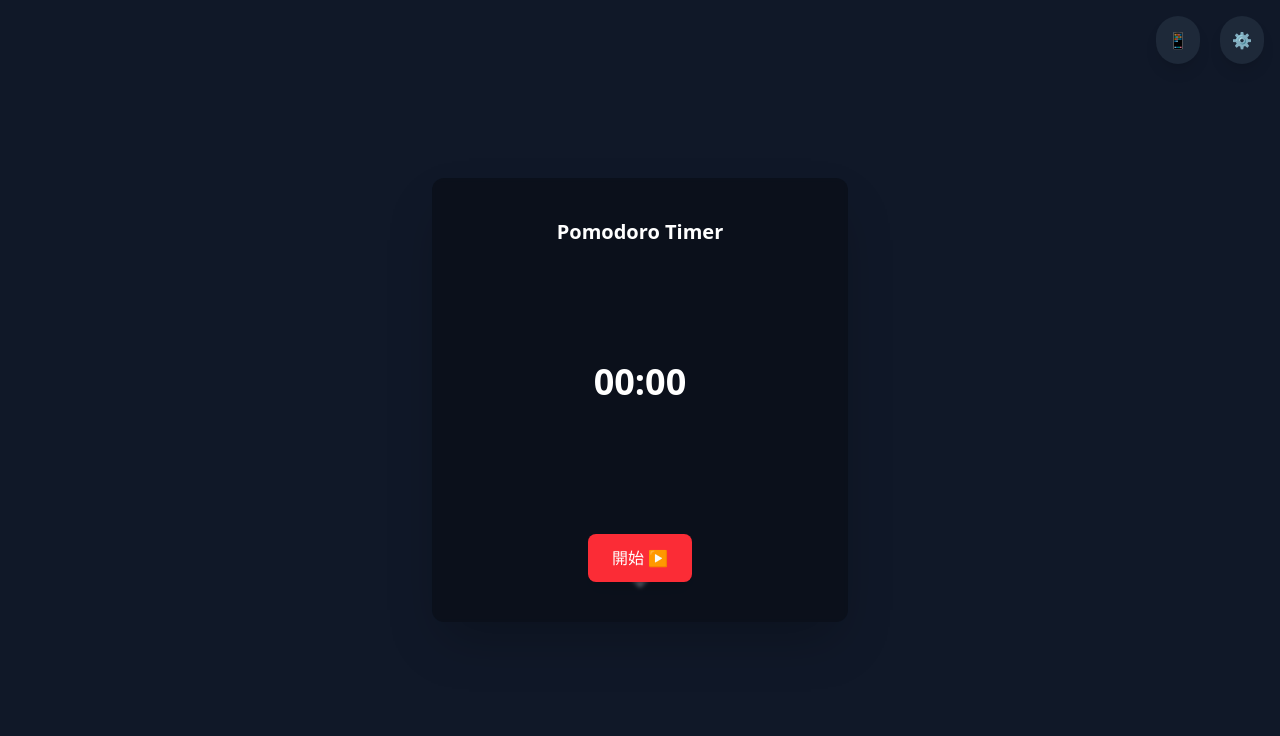
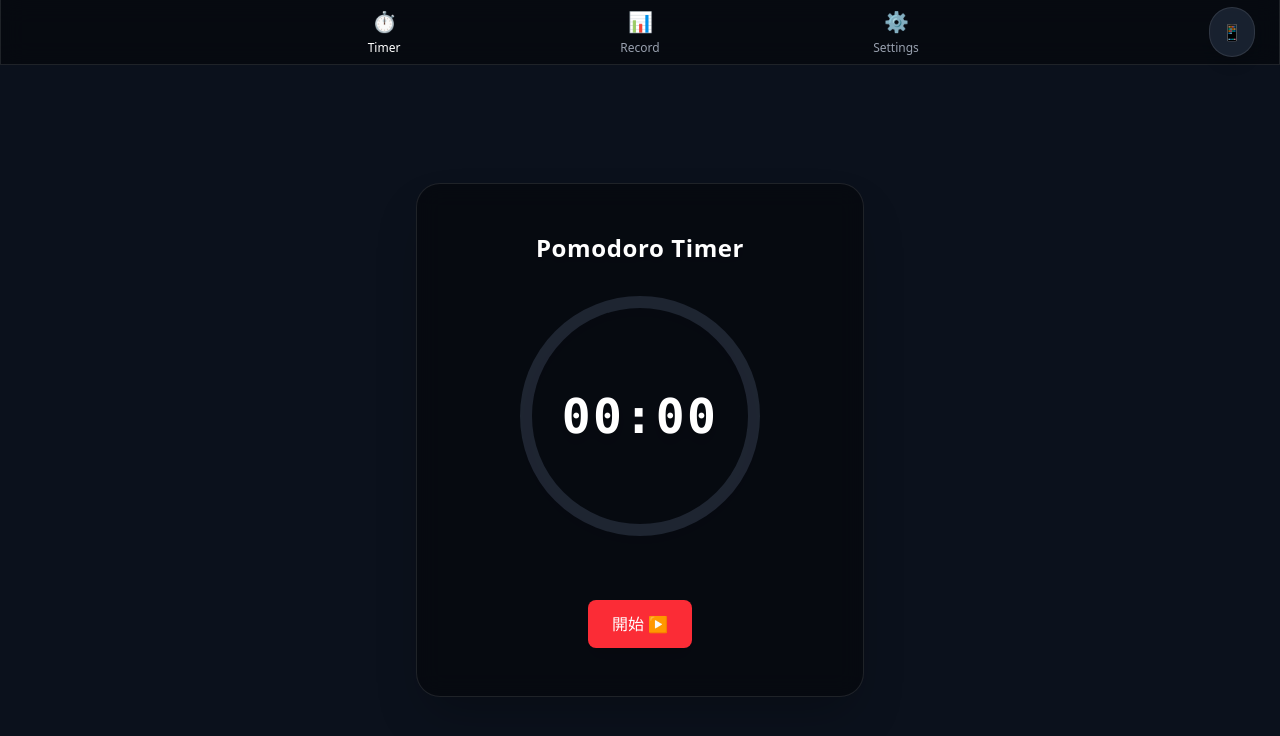
Before and after one commit to Nu424/yopomo, a React (Vite) app: page / in a window 1280 px wide. Shown: the top 736 px of the page. Built offline with nearby package versions, Linux system fonts and the light colour scheme.

Commit message:
feat(gen): デザインをおしゃれにしてもらった

```diff
--- a/src/components/SettingsForm.tsx
+++ b/src/components/SettingsForm.tsx
@@ -34,8 +34,6 @@ const SettingsForm: React.FC = () => {
 
   return (
     <div className="space-y-6">
-      <h1 className="text-2xl font-bold">設定</h1>
-
       {/* 作業時BGM設定 */}
       <div className="space-y-2">
         <h2 className="text-lg font-medium">作業時のBGM</h2>
--- /dev/null
+++ b/src/components/TabBar.tsx
@@ -0,0 +1,56 @@
+import React from 'react';
+
+type TabType = 'timer' | 'record' | 'settings';
+
+interface TabBarProps {
+  currentTab: TabType;
+  onTabChange: (tab: TabType) => void;
+  action?: React.ReactNode;
+}
+
+const TabBar: React.FC<TabBarProps> = ({ currentTab, onTabChange, action }) => {
+  return (
+    <div className="fixed bottom-0 left-0 w-full z-50 glass border-t border-white/10 md:top-0 md:bottom-auto md:border-t-0 md:border-b">
+      <div className="relative flex justify-around items-center h-16 max-w-screen-md mx-auto">
+        <button
+          onClick={() => onTabChange('timer')}
+          className={`flex flex-col items-center justify-center w-full h-full transition-colors duration-200 ${
+            currentTab === 'timer' ? 'text-white' : 'text-gray-400 hover:text-gray-200'
+          }`}
+        >
+          <span className="text-xl mb-1">⏱️</span>
+          <span className="text-xs font-medium">Timer</span>
+        </button>
+
+        <button
+          onClick={() => onTabChange('record')}
+          className={`flex flex-col items-center justify-center w-full h-full transition-colors duration-200 ${
+            currentTab === 'record' ? 'text-white' : 'text-gray-400 hover:text-gray-200'
+          }`}
+        >
+          <span className="text-xl mb-1">📊</span>
+          <span className="text-xs font-medium">Record</span>
+        </button>
+
+        <button
+          onClick={() => onTabChange('settings')}
+          className={`flex flex-col items-center justify-center w-full h-full transition-colors duration-200 ${
+            currentTab === 'settings' ? 'text-white' : 'text-gray-400 hover:text-gray-200'
+          }`}
+        >
+          <span className="text-xl mb-1">⚙️</span>
+          <span className="text-xs font-medium">Settings</span>
+        </button>
+      </div>
+
+      {/* Action Button for Desktop (placed on the right side of the bar) */}
+      {action && (
+        <div className="hidden md:flex absolute right-6 top-1/2 -translate-y-1/2 z-50">
+          {action}
+        </div>
+      )}
+    </div>
+  );
+};
+
+export default TabBar;
--- a/src/components/TimerCircle.tsx
+++ b/src/components/TimerCircle.tsx
@@ -19,26 +19,38 @@ const TimerCircle: React.FC<TimerCircleProps> = ({ total, remaining, colorClass
   const displayTime = `${minutes.toString().padStart(2, '0')}:${seconds.toString().padStart(2, '0')}`;
 
   return (
-    <div className="flex flex-col items-center justify-center">
+    <div className="flex flex-col items-center justify-center filter drop-shadow-xl">
       <div className="relative inline-flex items-center justify-center">
         <svg
           height={radius * 2}
           width={radius * 2}
           className="transform -rotate-90"
         >
+          {/* Background circle */}
+          <circle
+            stroke="currentColor"
+            fill="transparent"
+            strokeWidth={strokeWidth}
+            r={normalizedRadius}
+            cx={radius}
+            cy={radius}
+            className="text-gray-700/50"
+          />
+          {/* Progress circle */}
           <circle
             stroke="currentColor"
             fill="transparent"
             strokeWidth={strokeWidth}
             strokeDasharray={`${circumference} ${circumference}`}
             style={{ strokeDashoffset }}
+            strokeLinecap="round"
             r={normalizedRadius}
             cx={radius}
             cy={radius}
             className={`${colorClass} transition-all duration-1000`}
           />
         </svg>
-        <div className="absolute text-4xl font-bold">{displayTime}</div>
+        <div className="absolute text-5xl font-bold tracking-wider font-mono drop-shadow-md">{displayTime}</div>
       </div>
     </div>
   );
--- a/src/index.css
+++ b/src/index.css
@@ -4,10 +4,18 @@
 
 @layer components {
     .glass {
-        @apply bg-black/30;
-        backdrop-filter: blur(2px);
+        @apply bg-black/40 border border-white/10;
+        backdrop-filter: blur(12px);
     }
-    .snap-y {
-      scroll-behavior: smooth;
+
+    /* Custom scrollbar for webkit */
+    ::-webkit-scrollbar {
+        width: 8px;
+    }
+    ::-webkit-scrollbar-track {
+        @apply bg-gray-900;
+    }
+    ::-webkit-scrollbar-thumb {
+        @apply bg-gray-700 rounded-full hover:bg-gray-600;
     }
 }
--- a/src/pages/PomodoroPage.tsx
+++ b/src/pages/PomodoroPage.tsx
@@ -12,6 +12,9 @@ import YouTubeBackground, { type YouTubePlayerRef } from '../components/YouTubeB
 import RecordList from '../components/RecordList';
 import SettingsForm from '../components/SettingsForm';
 import YouTubeEmbed from '../components/YouTubeEmbed';
+import TabBar from '../components/TabBar';
+
+type TabType = 'timer' | 'record' | 'settings';
 
 const PomodoroPage: React.FC = () => {
   const {
@@ -37,6 +40,9 @@ const PomodoroPage: React.FC = () => {
 
   const { addRecord } = useRecordStore();
 
+  // Tab state
+  const [activeTab, setActiveTab] = useState<TabType>('timer');
+
   // Picture-in-Picture
   const { isSupported: pipSupported, isOpen: pipOpen, error: pipError, pipWindow, openPiP, closePiP } = usePictureInPicture();
 
@@ -48,9 +54,6 @@ const PomodoroPage: React.FC = () => {
 
   // Chime management
   const [hasPlayedWarningChime, setHasPlayedWarningChime] = useState(false);
-
-  // Settings sidebar control
-  const [showSettings, setShowSettings] = useState(false);
 
   // Error message state
   const [errorMessage, setErrorMessage] = useState('');
@@ -90,8 +93,6 @@ const PomodoroPage: React.FC = () => {
   const { videoId } = useYouTubeEmbed(currentUrl);
 
   // chime.wavのURLを、場合に応じて変更する
-  // 開発中は、/src/assets/chime.wav を使用する
-  // https://xxx.github.ioの場合、/assets/chime.wav を使用する
   const isGitHubPages = window.location.hostname.includes('github.io');
   const chimeUrl = isGitHubPages ? '/yopomo/assets/chime.wav' : '/src/assets/chime.wav';
 
@@ -290,11 +291,6 @@ const PomodoroPage: React.FC = () => {
   // Determine color class based on mode
   const colorClass = mode === 'work' ? 'text-red-500' : 'text-green-500';
 
-  // Toggle settings sidebar
-  const toggleSettings = () => {
-    setShowSettings(!showSettings);
-  };
-
   // Handle PiP interaction
   const handlePipInteraction = () => {
     setPipHasInteracted(true);
@@ -307,41 +303,43 @@ const PomodoroPage: React.FC = () => {
     }
   }, [pipOpen]);
 
-  return (
-    <div className="relative min-h-screen">
-      {/* Settings sidebar */}
-      <div className={`fixed top-0 right-0 h-full w-full md:w-80 bg-gray-800 z-40 transition-transform duration-300 overflow-auto ${showSettings ? 'translate-x-0' : 'translate-x-full'}`}>
-        <div className="p-4">
-          <div className="flex justify-between items-center mb-4">
-            <h2 className="text-xl font-bold">設定</h2>
-            <button
-              onClick={toggleSettings}
-              className="p-2 rounded-full hover:bg-gray-700"
-            >
-              ✕
-            </button>
-          </div>
-          <SettingsForm />
-        </div>
-      </div>
-
-      {/* Settings button */}
-      <button
-        onClick={toggleSettings}
-        className="fixed top-4 right-4 z-50 bg-gray-800 p-3 rounded-full shadow-lg hover:bg-gray-700"
-      >
-        ⚙️
-      </button>
-
-      {/* PiP button */}
-      {pipSupported && (
+  // Common PiP button component
+  const pipButton = pipSupported && (
     <button
       onClick={pipOpen ? closePiP : () => openPiP()}
-          className="fixed top-4 right-20 z-50 bg-gray-800 p-3 rounded-full shadow-lg hover:bg-gray-700"
+      className="bg-gray-800/80 backdrop-blur-sm p-3 rounded-full shadow-lg hover:bg-gray-700/80 transition-all border border-white/10"
+      title={pipOpen ? "PiPを終了" : "PiPモード"}
     >
       {pipOpen ? '🔗' : '📱'}
     </button>
+  );
+
+  return (
+    <div className="relative min-h-screen bg-gray-900 text-white overflow-hidden">
+      {/* Background Video Layer */}
+      <div className="fixed inset-0 z-0">
+        {!pipOpen && videoId && (
+          <YouTubeBackground
+            ref={youtubePlayerRef}
+            videoId={videoId}
+            playing={isRunning}
+            startTime={getStartTime()}
+          />
         )}
+        {/* Overlay - Darker for non-timer tabs */}
+        <div
+          className={`absolute inset-0 transition-colors duration-500 ${
+            activeTab === 'timer' ? 'bg-black/30' : 'bg-black/80'
+          }`}
+        />
+      </div>
+
+      {/* Main Content Area */}
+      <div className="relative z-10 h-screen flex flex-col">
+        {/* Header Area for PiP button - Mobile Only */}
+        <div className="absolute top-4 right-4 z-50 flex gap-2 md:hidden">
+           {pipButton}
+        </div>
 
         {/* PiP error message */}
         {pipError && (
@@ -350,30 +348,25 @@ const PomodoroPage: React.FC = () => {
           </div>
         )}
 
-      {/* Page content with snap scroll */}
-      <div className="h-screen snap-y snap-mandatory overflow-auto">
-        {/* Timer section */}
-        <section className="snap-start h-screen flex items-center justify-center bg-gray-900 text-white relative">
-          <div className="relative w-full max-w-md px-4">
-            {!pipOpen && videoId && (
-              <YouTubeBackground
-                ref={youtubePlayerRef}
-                videoId={videoId}
-                playing={isRunning}
-                startTime={getStartTime()}
-              />
-            )}
+        {/* Content Container - Padded for TabBar */}
+        <div className="flex-1 overflow-auto pb-20 md:pt-20 md:pb-0">
+          <div className="max-w-screen-md mx-auto h-full px-4">
 
-            <div className="relative z-20 flex flex-col items-center justify-center glass rounded-xl shadow-2xl py-10 px-6">
-              <h1 className="text-xl font-bold mb-4">
+            {/* Timer View */}
+            {activeTab === 'timer' && (
+              <div className="h-full flex flex-col items-center justify-center">
+                 <div className="w-full max-w-md flex flex-col items-center justify-center glass rounded-3xl shadow-2xl py-12 px-8 border border-white/10">
+                  <h1 className="text-2xl font-bold mb-8 tracking-wide drop-shadow-lg">
                     {mode === 'work' ? '作業中' : mode === 'break' ? '休憩中' : 'Pomodoro Timer'}
                   </h1>
 
+                  <div className="mb-8">
                     <TimerCircle
                       total={mode === 'work' ? workDuration * 60 : breakDuration * 60}
                       remaining={remaining}
                       colorClass={colorClass}
                     />
+                  </div>
 
                   <TimerControls
                     onStart={handleStart}
@@ -383,7 +376,7 @@ const PomodoroPage: React.FC = () => {
                   />
 
                   {errorMessage && (
-                <div className="mt-4 p-3 bg-red-500/20 border border-red-500/50 rounded-lg text-red-200 text-sm text-center backdrop-blur-sm">
+                    <div className="mt-4 p-3 bg-red-500/20 border border-red-500/50 rounded-lg text-red-200 text-sm text-center backdrop-blur-sm animate-pulse">
                       {errorMessage}
                     </div>
                   )}
@@ -391,30 +384,44 @@ const PomodoroPage: React.FC = () => {
                   {mode !== 'stopped' && (
                     <button
                       onClick={handleSwitchMode}
-                  className="mt-4 text-sm text-gray-300 hover:text-white"
+                      className="mt-6 text-sm text-gray-300 hover:text-white transition-colors underline decoration-dotted underline-offset-4"
                     >
                       {mode === 'work' ? '休憩モードに切替' : '作業モードに切替'}
                     </button>
                   )}
                 </div>
+              </div>
+            )}
 
-            {/* Scroll indicator */}
-            <div className="absolute bottom-8 left-1/2 transform -translate-x-1/2 flex flex-col items-center text-gray-400">
-              <span className="mb-2">記録を表示</span>
-              <svg className="animate-bounce w-6 h-6" fill="none" stroke="currentColor" viewBox="0 0 24 24" xmlns="http://www.w3.org/2000/svg">
-                <path strokeLinecap="round" strokeLinejoin="round" strokeWidth={2} d="M19 14l-7 7m0 0l-7-7m7 7V3" />
-              </svg>
+            {/* Record View */}
+            {activeTab === 'record' && (
+              <div className="py-8 min-h-full">
+                <h2 className="text-2xl font-bold mb-8 text-center sticky top-0 z-20 py-4 bg-transparent backdrop-blur-md rounded-xl">ポモドーロ記録</h2>
+                <div className="glass rounded-xl p-4 md:p-6 shadow-xl">
+                  <RecordList />
                 </div>
               </div>
-        </section>
+            )}
 
-        {/* Record section */}
-        <section className="snap-start min-h-screen flex flex-col items-center bg-gray-900 text-white py-16 px-4">
-          <div className="w-full max-w-4xl">
-            <h2 className="text-2xl font-bold mb-8 text-center">ポモドーロ記録</h2>
-            <RecordList />
+            {/* Settings View */}
+            {activeTab === 'settings' && (
+              <div className="py-8 min-h-full">
+                <h2 className="text-2xl font-bold mb-8 text-center sticky top-0 z-20 py-4 bg-transparent backdrop-blur-md rounded-xl">設定</h2>
+                <div className="glass rounded-xl p-6 shadow-xl max-w-2xl mx-auto">
+                   <SettingsForm />
                 </div>
-        </section>
+              </div>
+            )}
+
+          </div>
+        </div>
+
+        {/* Tab Navigation - Pass PiP button as action for PC */}
+        <TabBar
+          currentTab={activeTab}
+          onTabChange={setActiveTab}
+          action={pipButton}
+        />
       </div>
 
       {/* PiP Portal */}
```
Lines whose indentation alone changed are shown as unchanged.
